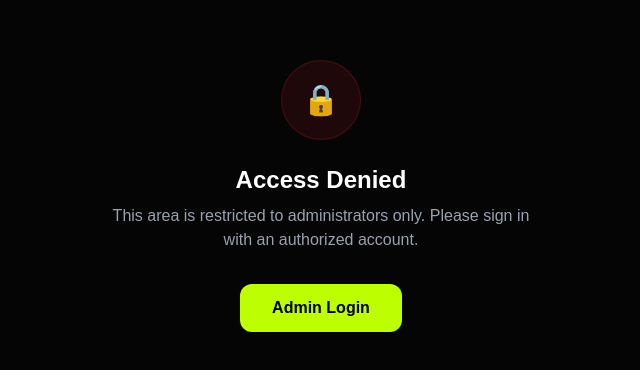
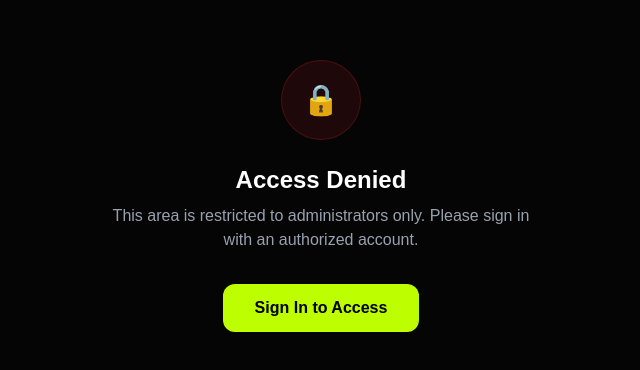
Before and after one commit to iapsr/onlyaff-tool, a Next.js app: page /admin in a window 1280 px wide. Shown: the part 204-574 px from the top of the page, without its empty margins (319-959 px from the left). Built offline with nearby package versions, Linux system fonts and the light colour scheme; no server answers.

Commit message:
Update admin login button to support multiple providers

```diff
--- a/app/admin/page.tsx
+++ b/app/admin/page.tsx
@@ -56,10 +56,10 @@ export default function AdminDashboard() {
           This area is restricted to administrators only. Please sign in with an authorized account.
         </p>
         <button
-          onClick={() => signIn('azure-ad')}
+          onClick={() => signIn()}
           className="bg-[#BEFF00] text-black px-8 py-3 rounded-xl font-bold hover:bg-[#a5e000] transition-all"
         >
-          Admin Login
+          Sign In to Access
         </button>
       </div>
     );
```
